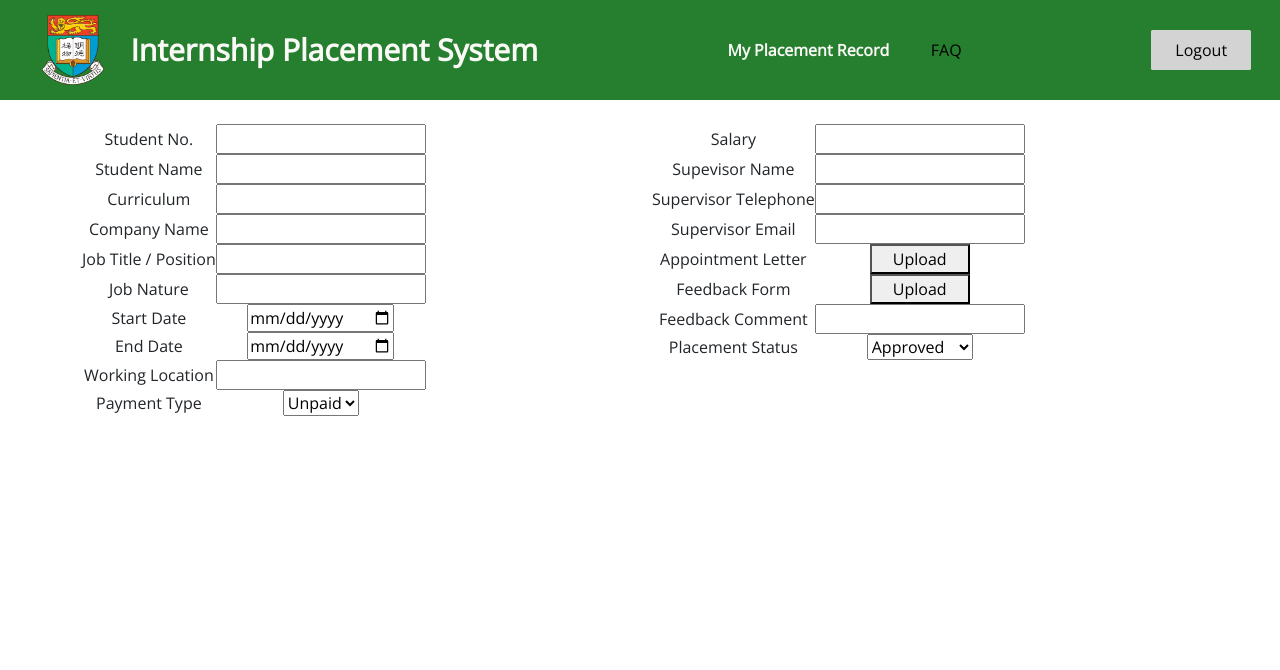
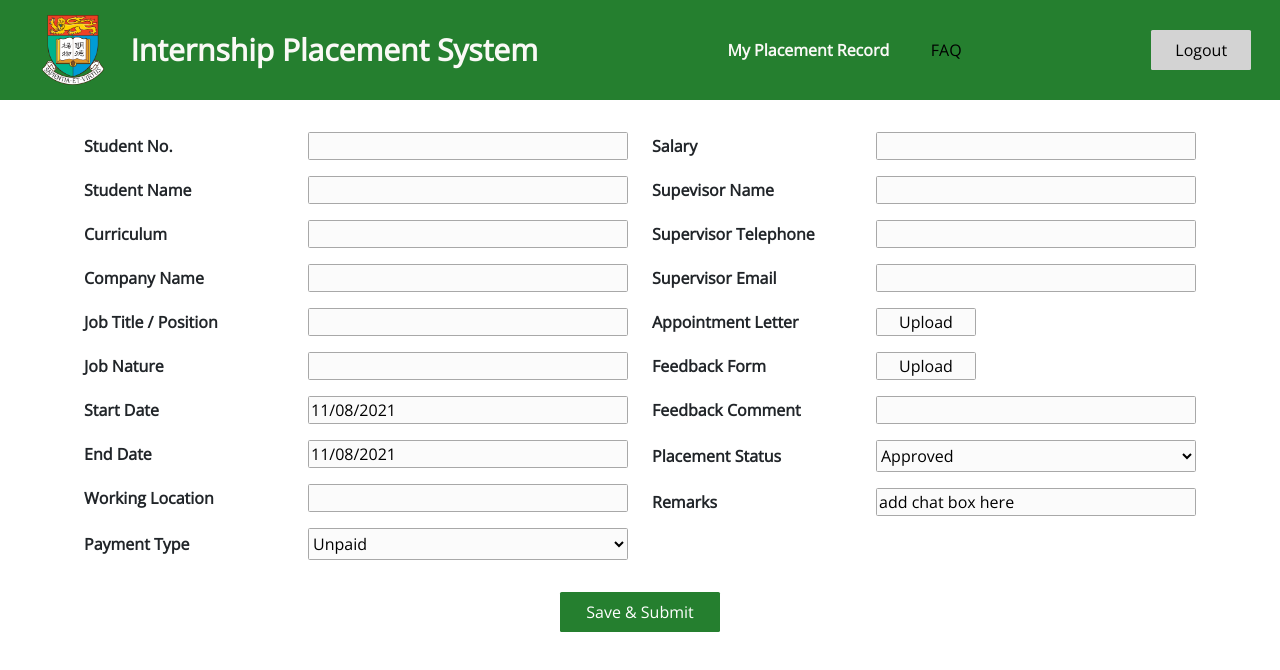
Before and after one commit to tamara-lee/PlacementSystem, a React (Create React App) app in the folder client/: page /myplacementrecord in a window 1280 px wide. Shown: the top 670 px of the page. Built offline with nearby package versions, Linux system fonts and the light colour scheme.

Commit message:
updated myplacementrecord skeleton

```diff
--- a/client/src/Pages/Student/MyPlacementRecord/MyPlacementRecord.js
+++ b/client/src/Pages/Student/MyPlacementRecord/MyPlacementRecord.js
@@ -1,107 +1,149 @@
-import React from "react";
+import React, { useState } from "react";
 import NavBar from "../../../components/NavBar/NavBar";
 import Navbar from "../../../components/NavBar/index";
 import { Redirect } from "react-router-dom";
 import "./style.css";
+import DatePicker from "react-datepicker";
+import "react-datepicker/dist/react-datepicker.css";
 
 function MyPlacementRecord({ authorized }) {
   // if (authorized === false) {
   //   console.log(authorized);
   //   return <Redirect to="/" />;
   // }
+  const [startDate, setStartDate] = useState(new Date());
+  const [endDate, setEndDate] = useState(new Date());
+
+  const uploadAppointmentLetter = () => {
+    console.log("Upload appointment letter button clicked!");
+  };
+
+  const uploadFeedbackForm = () => {
+    console.log("Upload feedback button clicked!");
+  };
+
+  const submitForm = () => {
+    console.log("Submit button clicked!");
+  };
+
   return (
     <>
       <Navbar />
       <div className="container">
-        <div className="row">
-          <div className="column">
-            <form>
-              <p>
-                <label for="studentNo">Student No.</label>
+        <form className="form-table">
+          <div className="row">
+            <div className="column">
+              <p className="table-row">
+                <label htmlFor="studentNo">Student No.</label>
                 <input type="text" id="studentNo" />
               </p>
-              <p>
-                <label for="studentName">Student Name</label>
+              <p className="table-row">
+                <label htmlFor="studentName">Student Name</label>
                 <input type="text" id="studentName" />
               </p>
-              <p>
-                <label for="curriculum">Curriculum</label>
+              <p className="table-row">
+                <label htmlFor="curriculum">Curriculum</label>
                 <input type="text" id="curriculum" />
               </p>
-              <p>
-                <label for="companyName">Company Name</label>
+              <p className="table-row">
+                <label htmlFor="companyName">Company Name</label>
                 <input type="text" id="companyName" />
               </p>
-              <p>
-                <label for="jobTitle">Job Title / Position</label>
+              <p className="table-row">
+                <label htmlFor="jobTitle">Job Title / Position</label>
                 <input type="text" id="jobTitle" />
               </p>
-              <p>
-                <label for="jobNature">Job Nature</label>
+              <p className="table-row">
+                <label htmlFor="jobNature">Job Nature</label>
                 <input type="text" id="jobNature" />
               </p>
-              <p>
-                <label for="startDate">Start Date</label>
-                <input type="date" id="startDate" />
-              </p>
-              <p>
-                <label for="endDate">End Date</label>
-                <input type="date" id="endDate" />
-              </p>
-              <p>
-                <label for="location">Working Location</label>
+              <div className="table-row">
+                <label htmlFor="startDate">Start Date</label>
+                <DatePicker
+                  selected={startDate}
+                  onChange={(date) => setStartDate(date)}
+                  id="startDate"
+                />
+              </div>
+              <div className="table-row">
+                <label htmlFor="endDate">End Date</label>
+                <DatePicker
+                  selected={endDate}
+                  onChange={(date) => setEndDate(date)}
+                  id="endDate"
+                />
+              </div>
+              <p className="table-row">
+                <label htmlFor="location">Working Location</label>
                 <input type="text" id="location" />
               </p>
-              <p>
-                <label for="paymentType">Payment Type</label>
+              <p className="table-row">
+                <label htmlFor="paymentType">Payment Type</label>
                 <select name="paymentType" id="paymentType">
                   <option value="unpaid">Unpaid</option>
                   <option value="paid">Paid</option>
                 </select>
               </p>
-            </form>
-          </div>
-          <div className="column">
-            <form>
-              <p>
-                <label for="salary">Salary</label>
+            </div>
+            <div className="column">
+              <p className="table-row">
+                <label htmlFor="salary">Salary</label>
                 <input type="text" id="salary" />
               </p>
-              <p>
-                <label for="supervisorName">Supevisor Name</label>
+              <p className="table-row">
+                <label htmlFor="supervisorName">Supevisor Name</label>
                 <input type="text" id="supervisorName" />
               </p>
-              <p>
-                <label for="supervisorPhone">Supervisor Telephone</label>
+              <p className="table-row">
+                <label htmlFor="supervisorPhone">Supervisor Telephone</label>
                 <input type="tel" id="supervisorPhone" />
               </p>
-              <p>
-                <label for="supervisorEmail">Supervisor Email</label>
+              <p className="table-row">
+                <label htmlFor="supervisorEmail">Supervisor Email</label>
                 <input type="email" id="supervisorEmail" />
               </p>
-              <p>
-                <label for="appointmentLetter">Appointment Letter</label>
-                <button id="appointmentLetter">Upload</button>
+              <p className="table-row">
+                <label htmlFor="appointmentLetter">Appointment Letter</label>
+                <button
+                  id="appointmentLetter"
+                  onClick={uploadAppointmentLetter}
+                >
+                  <span>Upload</span>
+                </button>
               </p>
-              <p>
-                <label for="feedbackForm">Feedback Form</label>
-                <button id="feedbackForm">Upload</button>
+              <p className="table-row">
+                <label htmlFor="feedbackForm">Feedback Form</label>
+                <button id="feedbackForm" onClick={uploadFeedbackForm}>
+                  <span>Upload</span>
+                </button>
               </p>
-              <p>
-                <label for="feedbackComment">Feedback Comment</label>
+              <p className="table-row">
+                <label htmlFor="feedbackComment">Feedback Comment</label>
                 <input type="text" id="feedbackComment" />
               </p>
-              <p>
-                <label for="placementStatus">Placement Status</label>
+              <p className="table-row">
+                <label htmlFor="placementStatus">Placement Status</label>
                 <select name="placementStatus" id="placementStatus">
                   <option value="approved">Approved</option>
                   <option value="incomplete">Incomplete</option>
                   <option value="waiting">Waiting</option>
                 </select>
               </p>
-            </form>
+              <p className="table-row">
+                <label htmlFor="remarks">Remarks</label>
+                <input
+                  type="text"
+                  id="remarks"
+                  value="add chat box here"
+                  readOnly
+                />
+              </p>
+            </div>
           </div>
-        </div>
+          <button className="form-submit" onClick={submitForm}>
+            Save & Submit
+          </button>
+        </form>
       </div>
     </>
   );
--- a/client/src/Pages/Student/MyPlacementRecord/style.css
+++ b/client/src/Pages/Student/MyPlacementRecord/style.css
@@ -1,5 +1,7 @@
 .container {
     margin-top: 1.5rem;
+    display: flex;
+    justify-content: center;
 }
 
 .row {
@@ -10,14 +12,67 @@
     flex: 50%;
 }
 
-form {
+.form-table {
     display: table;
 }
 
-p {
+.table-row {
     display: table-row;
 }
 
-label, input, select, button {
+.table-row label {
+    display: table-cell;
+    margin-top: 0.5rem;
+    margin-bottom: 0.5rem;
+    padding-right: 2rem;
+    text-align: left;
+    width: 14rem;
+    font-weight: 600;
+}
+
+.table-row input, select, button {
+    display: table-cell;
+    margin-top: 0.5rem;
+    margin-bottom: 0.5rem;
+    border: 0.1rem solid #A8A8A8;
+    border-radius: 0.1rem;
+    background-color: #FBFBFB;
+}
+
+
+.table-row button {
+    display:flex;
+    justify-content: flex-end;
+    align-items: center;
+}
+
+.table-row button span {
+    margin-right: auto;
+    margin-left: auto;
+}
+
+
+.table-row input {
+    width: 20rem;
+}
+
+.table-row select, select option {
+    min-width: 20rem;
+    min-height: 2rem;
+}
+
+.table-cell {
     display: table-cell;
 }
+
+.form-submit {
+    margin-top: 1.5rem;
+    margin-bottom: 2rem;
+    width: 10rem;
+    height: 2.5rem;
+    background-color: #257F2F;
+    border-style: none;
+    border-radius: 0.1rem;
+    color: white;
+    font-weight: 500;
+}
--- a/package.json
+++ b/package.json
@@ -28,6 +28,7 @@
     "jsonwebtoken": "^8.5.1",
     "mysql": "^2.18.1",
     "mysql2": "^2.3.3",
+    "react-datepicker": "^4.3.0",
     "react-dom": "^17.0.2",
     "react-icons": "^4.3.1",
     "react-router-dom": "^5.2.0",
```
Also changed, not shown: 1 other file (tests, documents, lock files or other folders).
